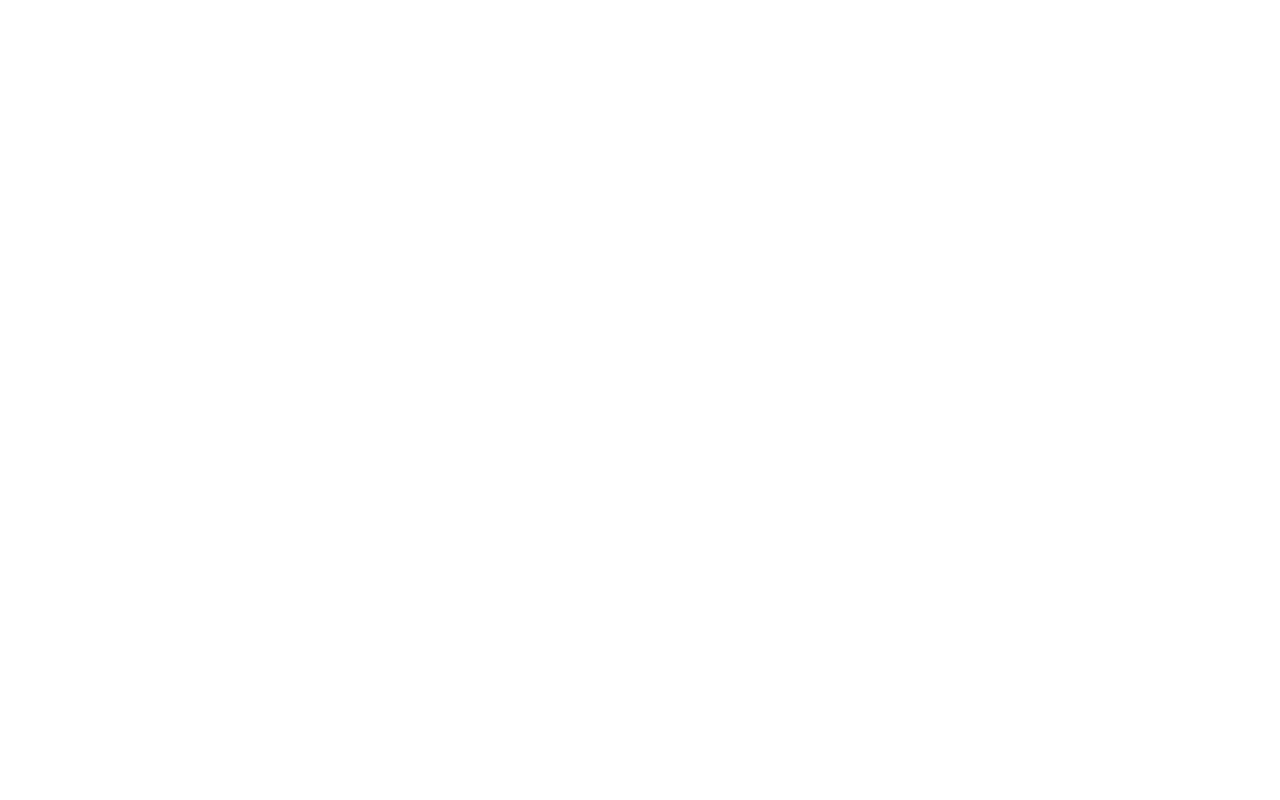
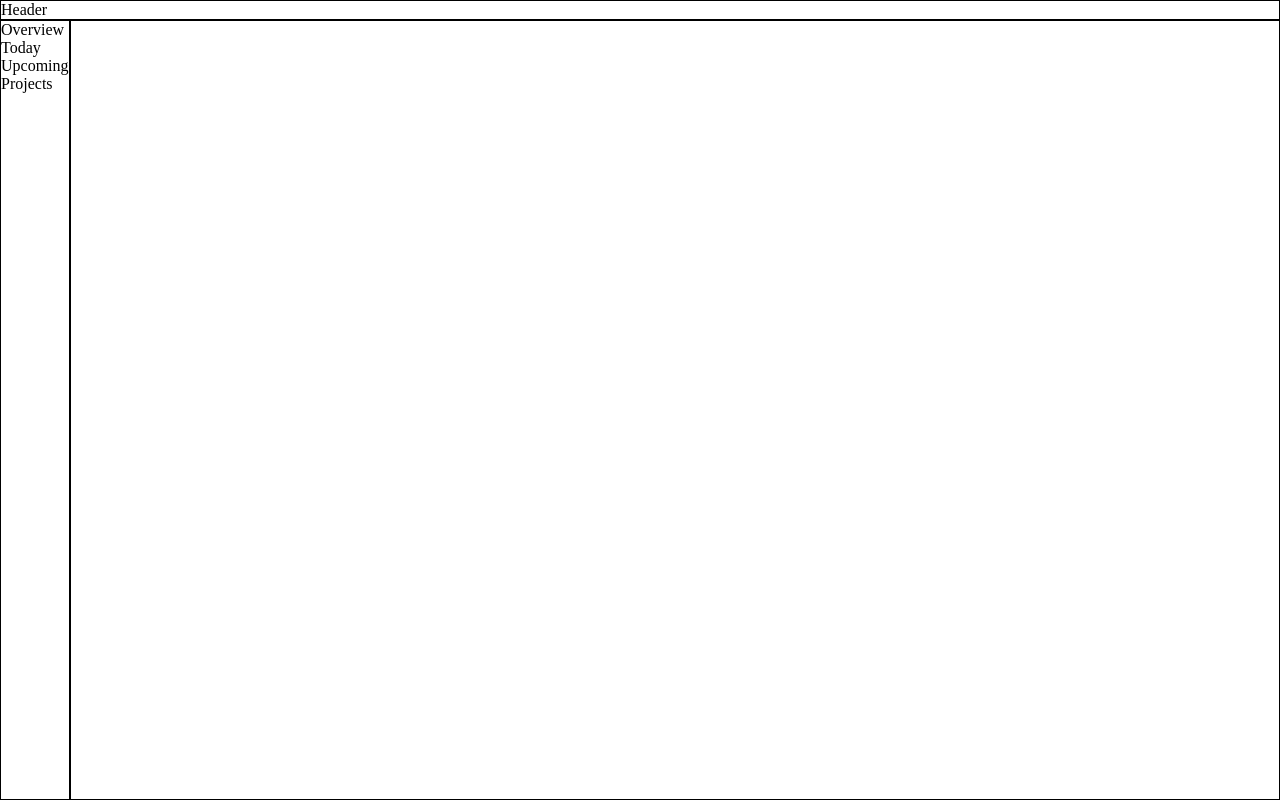
Before and after one commit to Golannnnn/todo-list, a plain HTML site: page dist/index.html in a window 1280 px wide. Drawn offline with Linux system fonts and the light colour scheme.

Commit message:
add basic page layout

```diff
--- a/dist/index.html
+++ b/dist/index.html
@@ -8,7 +8,18 @@
     <title>To-do list</title>
 </head>
 <body>
-
+    <div id="grid-container">
+        <header>Header</header>
+        <aside>
+            <ul>
+                <li id="overview">Overview</li>
+                <li id="today">Today</li>
+                <li id="upcoming">Upcoming</li>
+                <li id="projects">Projects</li>
+            </ul>
+        </aside>
+        <main></main>
+    </div>
     <script src="/src/index.js"></script>
 </body>
 </html>
--- a/src/index.css
+++ b/src/index.css
@@ -0,0 +1,37 @@
+*,
+*:before,
+*:after {
+    box-sizing: border-box;
+    margin: 0;
+    padding: 0;
+}
+
+#grid-container {
+    min-height: 100vh;
+    display: grid;
+    grid: [row1-start] "header header" max-content [row1-end]
+          [row2-start] "aside main" 1fr [row2-end]
+          / max-content 1fr;
+}
+
+header {
+    grid-area: header;
+    border: 1px solid black;
+
+    display: flex;
+    justify-content: flex-start;
+    align-items: center;
+}
+
+aside {
+    grid-area: aside;
+    border: 1px solid black;
+
+    display: flex;
+    flex-direction: column;
+}
+
+main {
+    grid-area: main;
+    border: 1px solid black;
+}
```
